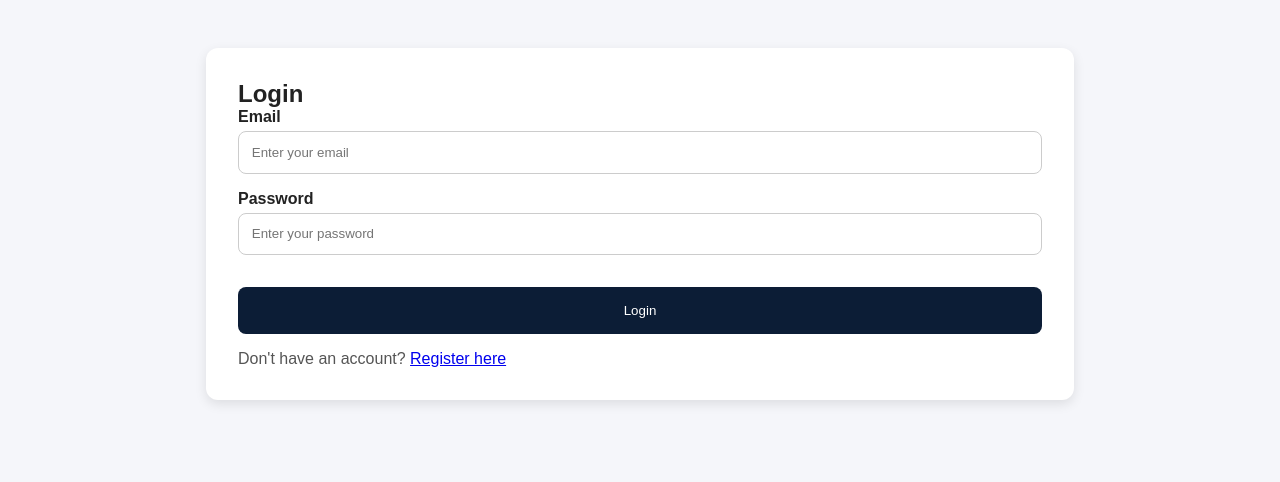
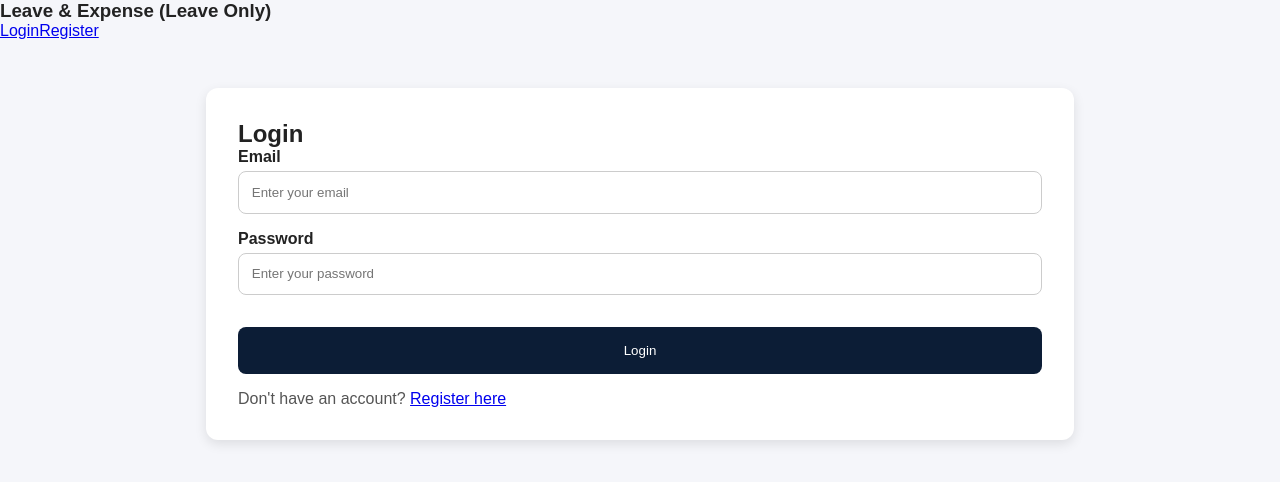
Before and after one commit to Gowthamsenthil-22/leave_sys, a React app in the folder frontend/: page /login in a window 1280 px wide. Shown: the top 482 px of the page. Built offline with nearby package versions, Linux system fonts and the light colour scheme; the HTML template or start-up script is replaced by a standard one.

Commit message:
Refactor Navbar to always render for logged-in users

```diff
--- a/frontend/src/components/Navbar.jsx
+++ b/frontend/src/components/Navbar.jsx
@@ -5,32 +5,42 @@ import { useAuth } from "../context/AuthContext";
 const Navbar = () => {
   const { user, logout } = useAuth();
 
-  // Hide navbar when user is not logged in
-  if (!user) return null;
-
   return (
     <nav className="navbar">
-      {user.role === "employee" && (
-        <>
+      <div className="nav-left">
+        <h3 className="nav-logo">Leave & Expense (Leave Only)</h3>
+
+        {user && user.role === "employee" && (
+          <div className="nav-links">
             <Link to="/employee/dashboard">Dashboard</Link>
-          <Link to="/employee/apply-leave">Apply Leave</Link>
+            <Link to="/employee/apply-leave">Apply</Link>
             <Link to="/employee/my-leaves">My Leaves</Link>
             <Link to="/employee/my-balance">Balance</Link>
-        </>
+          </div>
         )}
 
-      {user.role === "manager" && (
-        <>
+        {user && user.role === "manager" && (
+          <div className="nav-links">
             <Link to="/manager/dashboard">Dashboard</Link>
             <Link to="/manager/pending-requests">Pending</Link>
             <Link to="/manager/team-history">History</Link>
             <Link to="/manager/team-calendar">Calendar</Link>
-        </>
+          </div>
         )}
+      </div>
 
+      <div className="nav-right">
+        {user ? (
           <button className="logout-btn" onClick={logout}>
             Logout ({user.role})
           </button>
+        ) : (
+          <>
+            <Link to="/login" className="auth-link">Login</Link>
+            <Link to="/register" className="auth-link">Register</Link>
+          </>
+        )}
+      </div>
     </nav>
   );
 };
```
Lines whose indentation alone changed are shown as unchanged.
